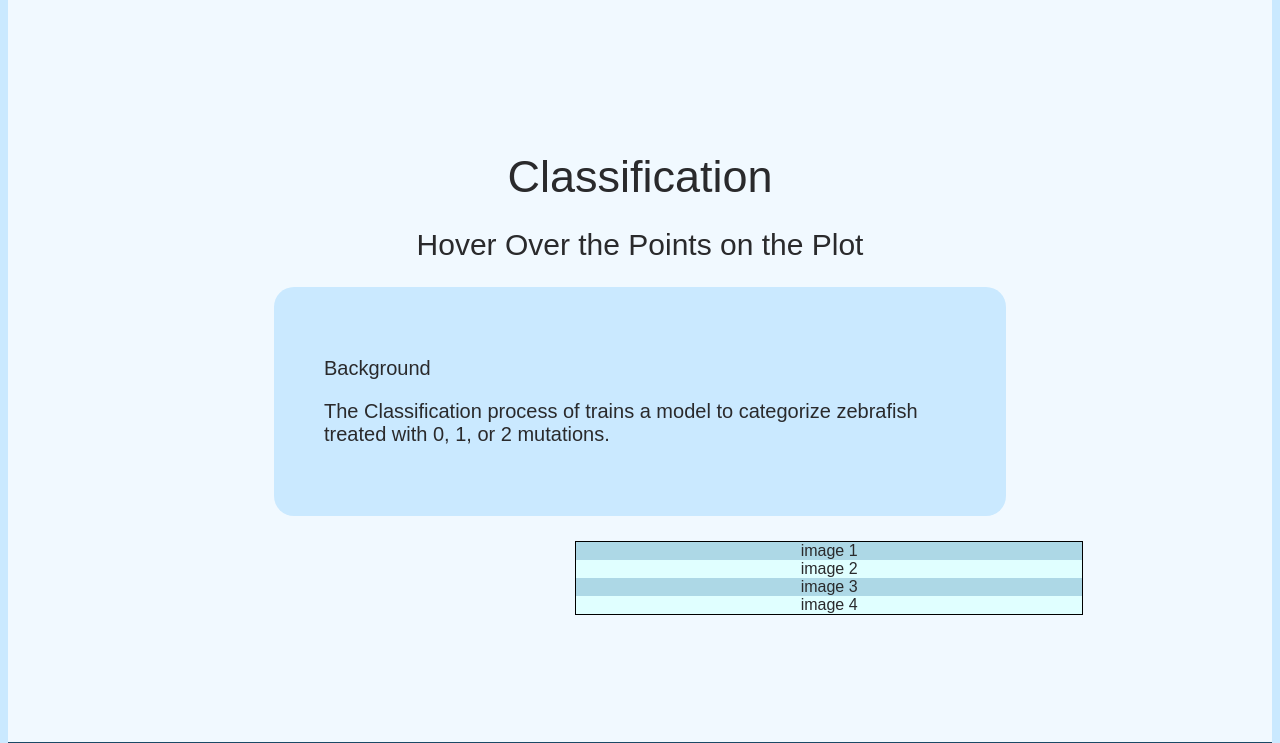
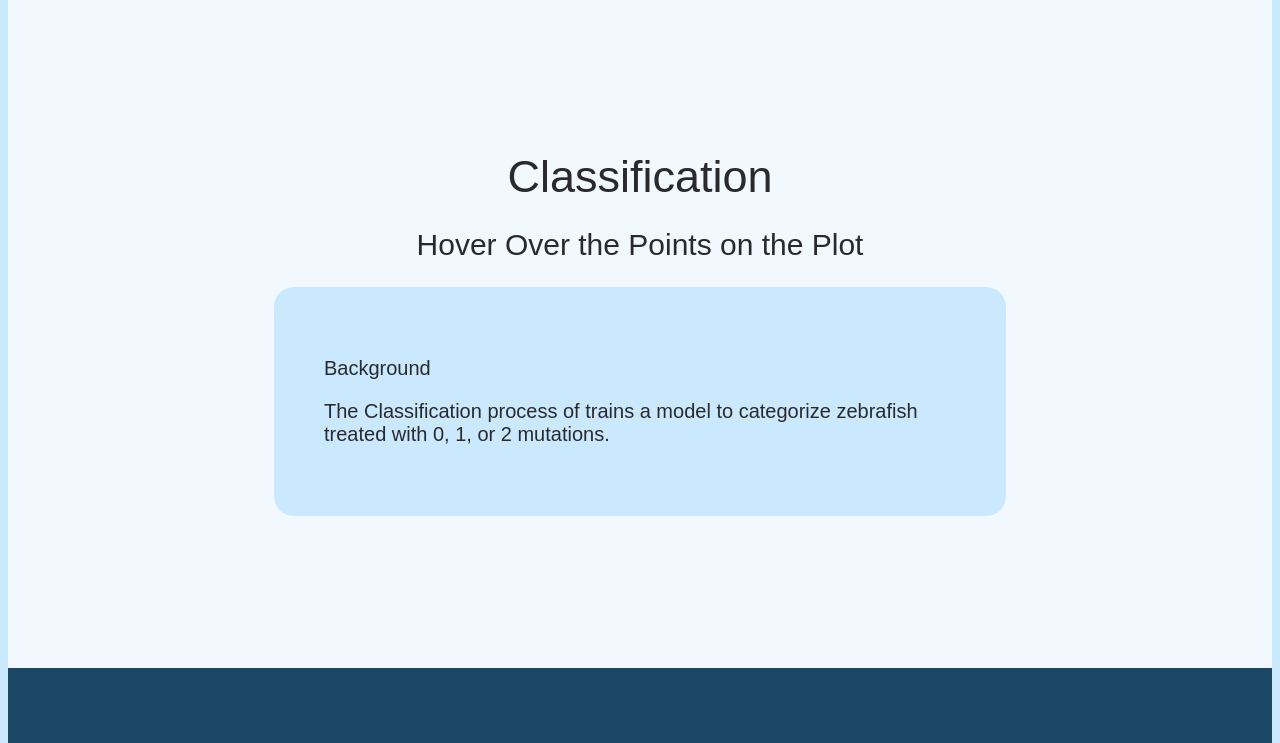
Before and after one commit to johnzl-777/MFAC, a Flask app: page / in a window 1280 px wide. Shown: the part 729-1472 px from the top of the page. Run offline with Flask 2, Linux system fonts and the light colour scheme; some libraries are stand-ins or nearby versions.

Commit message:
commented umap image container

```diff
--- a/templates/index.html
+++ b/templates/index.html
@@ -99,12 +99,12 @@
               data-root-id="1004"
             ></div>
           </div>
-          <div class="umap-image-container">
+          <!-- <div class="umap-image-container">
             <div class="img1">image 1</div>
             <div class="img2">image 2</div>
             <div class="img3">image 3</div>
             <div class="img4">image 4</div>
-          </div>
+          </div> -->
         </div>
       </section>
 
@@ -129,12 +129,12 @@
               data-root-id="1004"
             ></div>
           </div>
-          <div class="umap-image-container">
+          <!-- <div class="umap-image-container">
             <div class="img1">image 1</div>
             <div class="img2">image 2</div>
             <div class="img3">image 3</div>
             <div class="img4">image 4</div>
-          </div>
+          </div> -->
         </div>
       </section>
 
```
